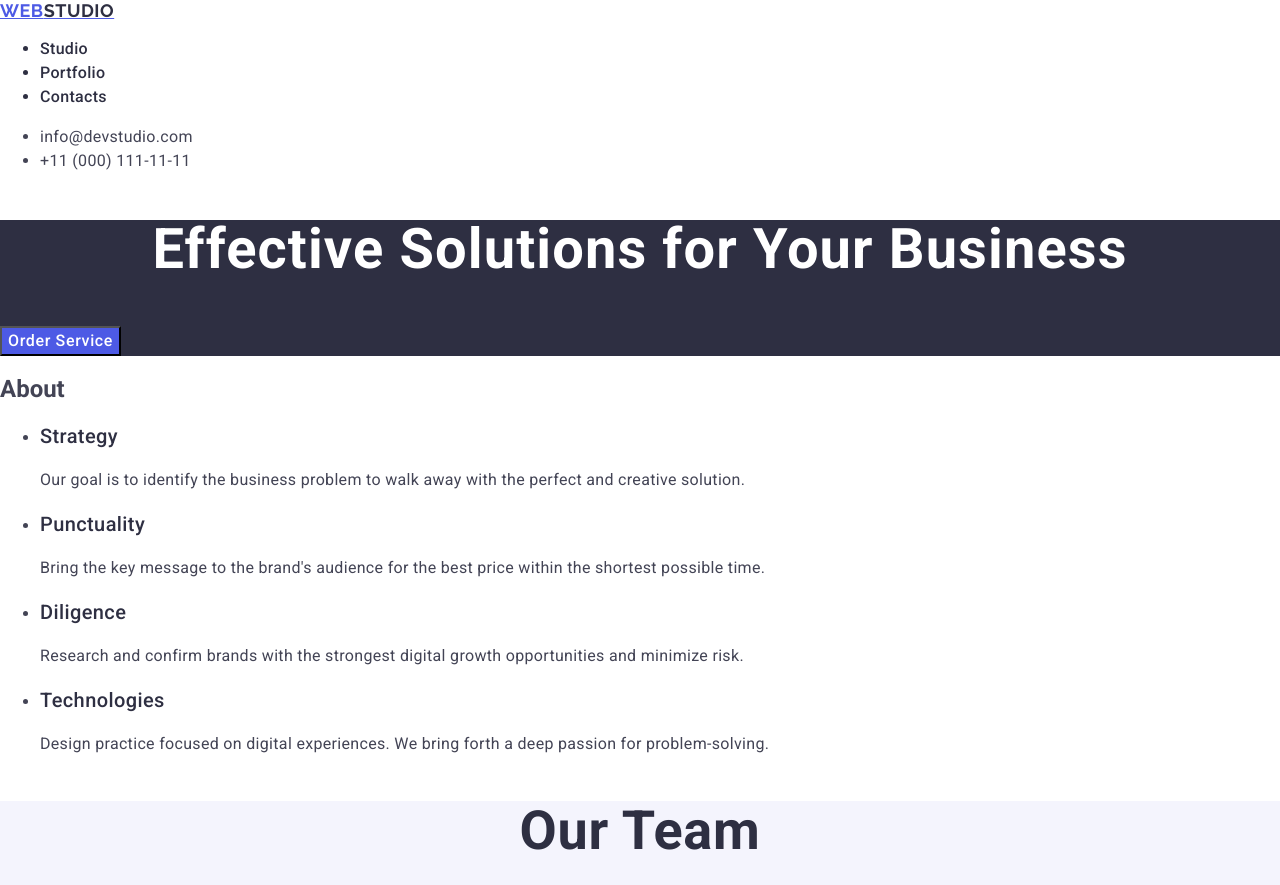
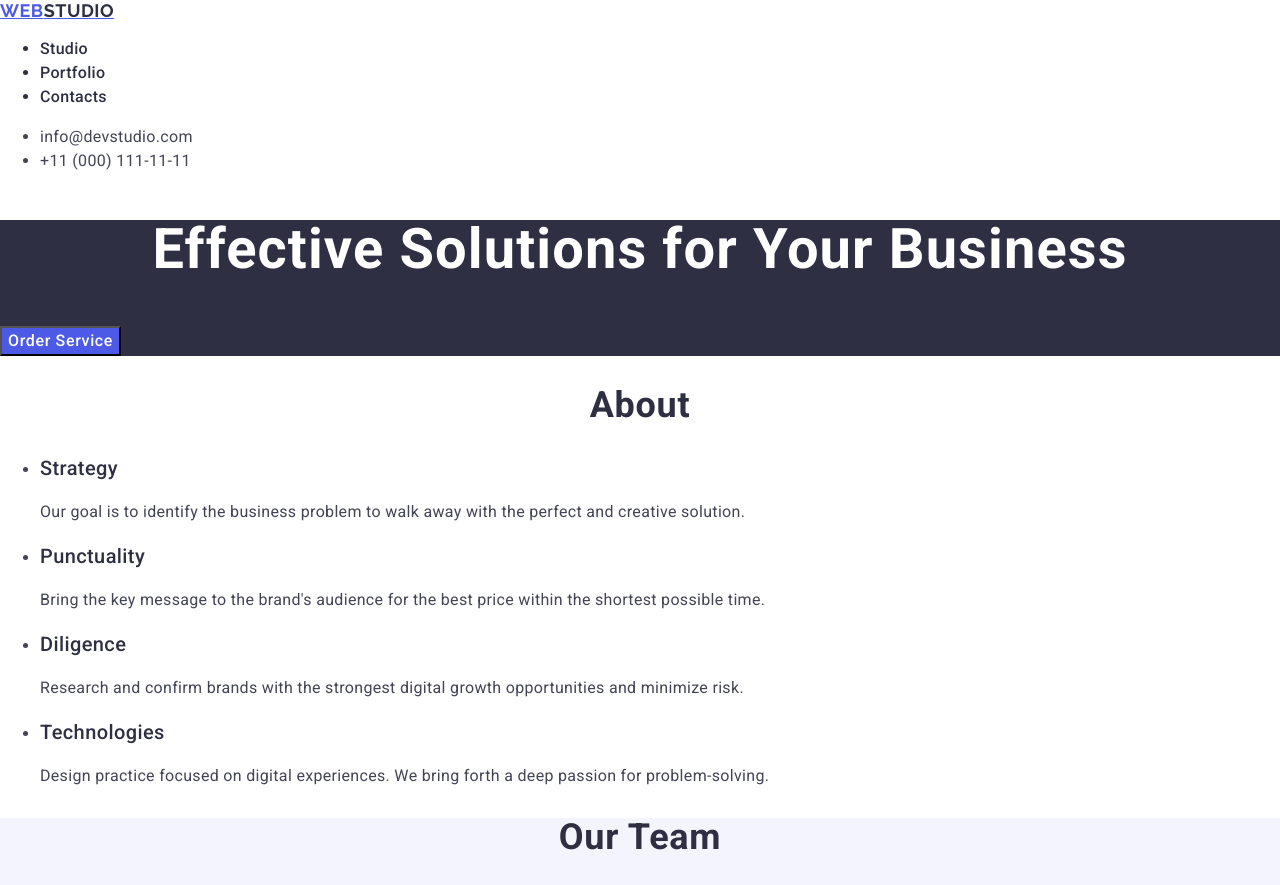
Before and after one commit to VolodymyrProkhatskyiGOIT2025/goit-markup-hw-02, a plain HTML site: page index.html in a window 1280 px wide. Shown: the top 885 px of the page. Drawn offline with nearby package versions, Linux system fonts and the light colour scheme; a web font is replaced by a local one.

Commit message:
modified css

```diff
--- a/css/style.css
+++ b/css/style.css
@@ -89,12 +89,16 @@ body {
 }
 .section-our-team {
   background-color: #f4f4fd;
+}
+.main-header-two {
   font-size: 36px;
   line-height: 1.11;
   letter-spacing: 0.02em;
   text-align: center;
   color: #2e2f42;
+  text-transform: capitalize;
 }
+
 .header-section-our-team {
   font-weight: 500;
   font-size: 20px;
--- a/index.html
+++ b/index.html
@@ -57,7 +57,7 @@
         <button class="button" type="button">Order Service</button>
       </section>
       <section>
-        <h2>About</h2>
+        <h2 class="main-header-two">About</h2>
         <ul>
           <li>
             <h3 class="header-three">Strategy</h3>
@@ -90,7 +90,7 @@
         </ul>
       </section>
       <section class="section-our-team">
-        <h2>Our Team</h2>
+        <h2 class="main-header-two">Our Team</h2>
         <ul>
           <li>
             <img
```
